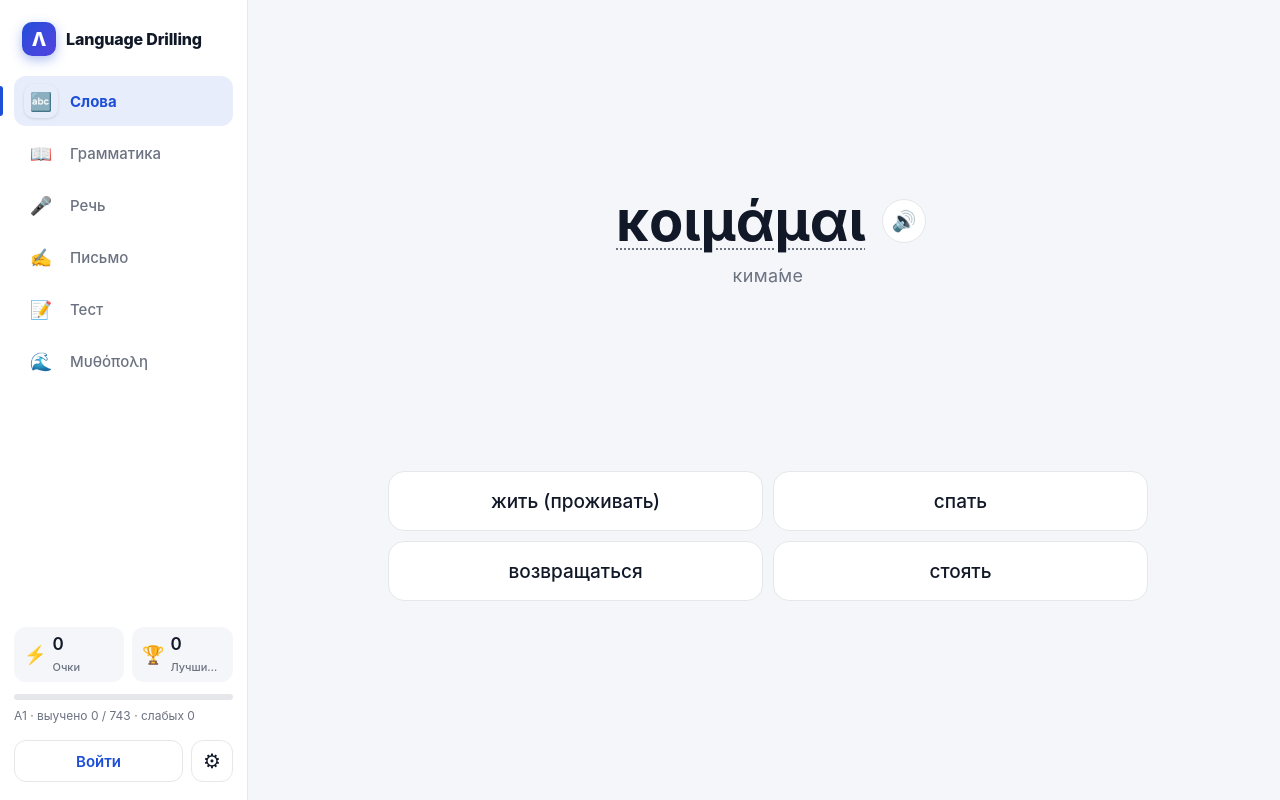
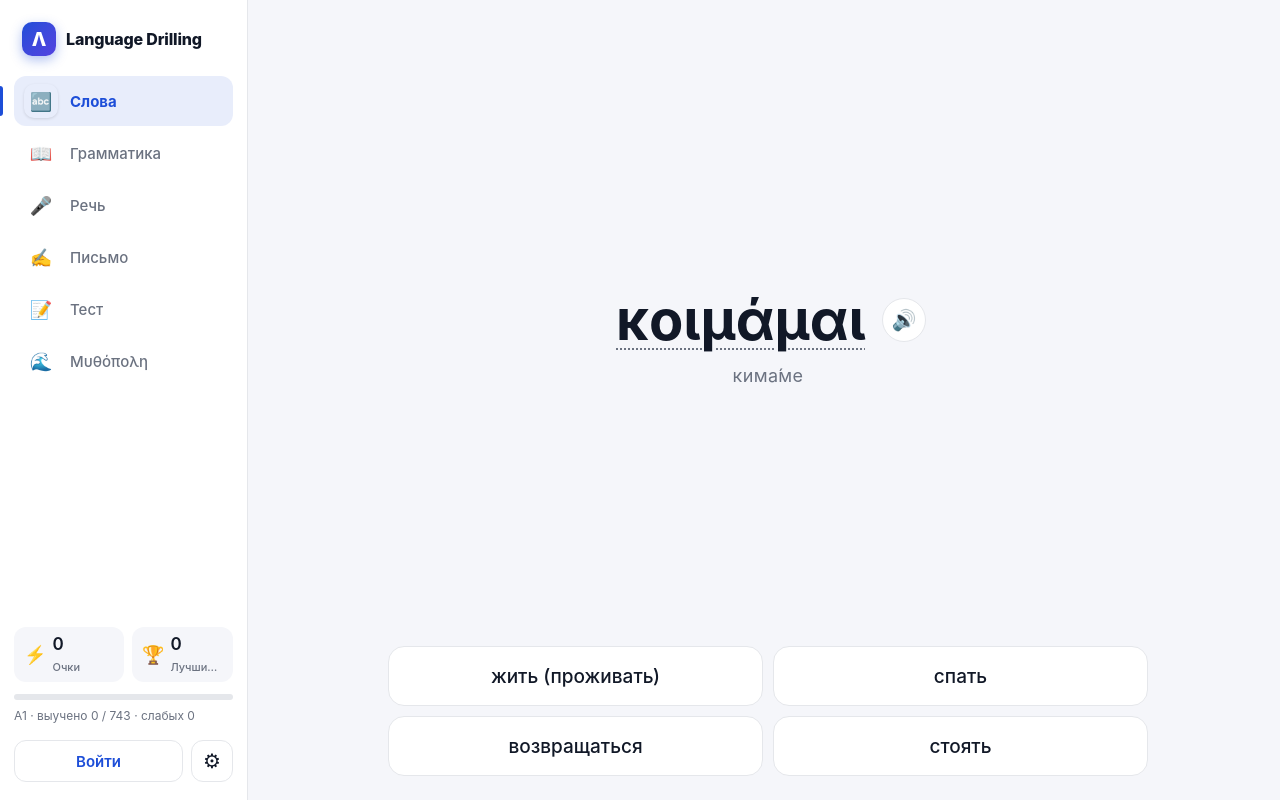
Before and after one commit to vadimptr/greek_drilling, a React (Vite) app: page /words in a window 1280 px wide. Built offline with nearby package versions, Linux system fonts and the light colour scheme; no server answers; the HTML template or start-up script is replaced by a standard one.

Commit message:
Restore desktop content area padding lost in the sidebar rework

```diff
--- a/src/App.css
+++ b/src/App.css
@@ -1073,6 +1073,7 @@
     row-gap: 0;
     padding: 0 24px 0 0;
   }
+  .screen { grid-area: screen; padding: 24px 4px 24px; }
   .tabbar, .header { background: var(--card); border-right: 1px solid var(--border); }
   .tabbar {
     grid-area: nav;
```
